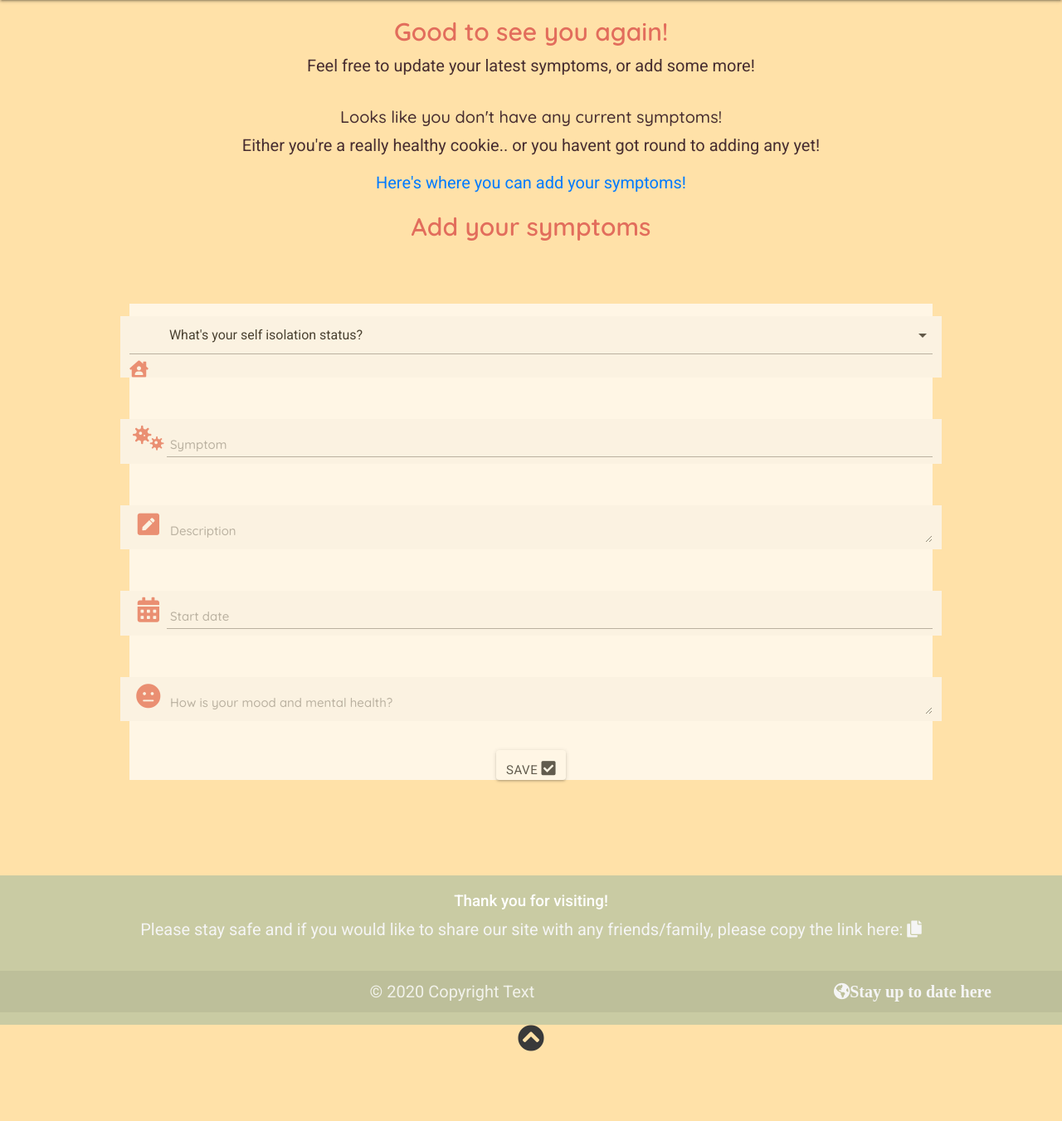
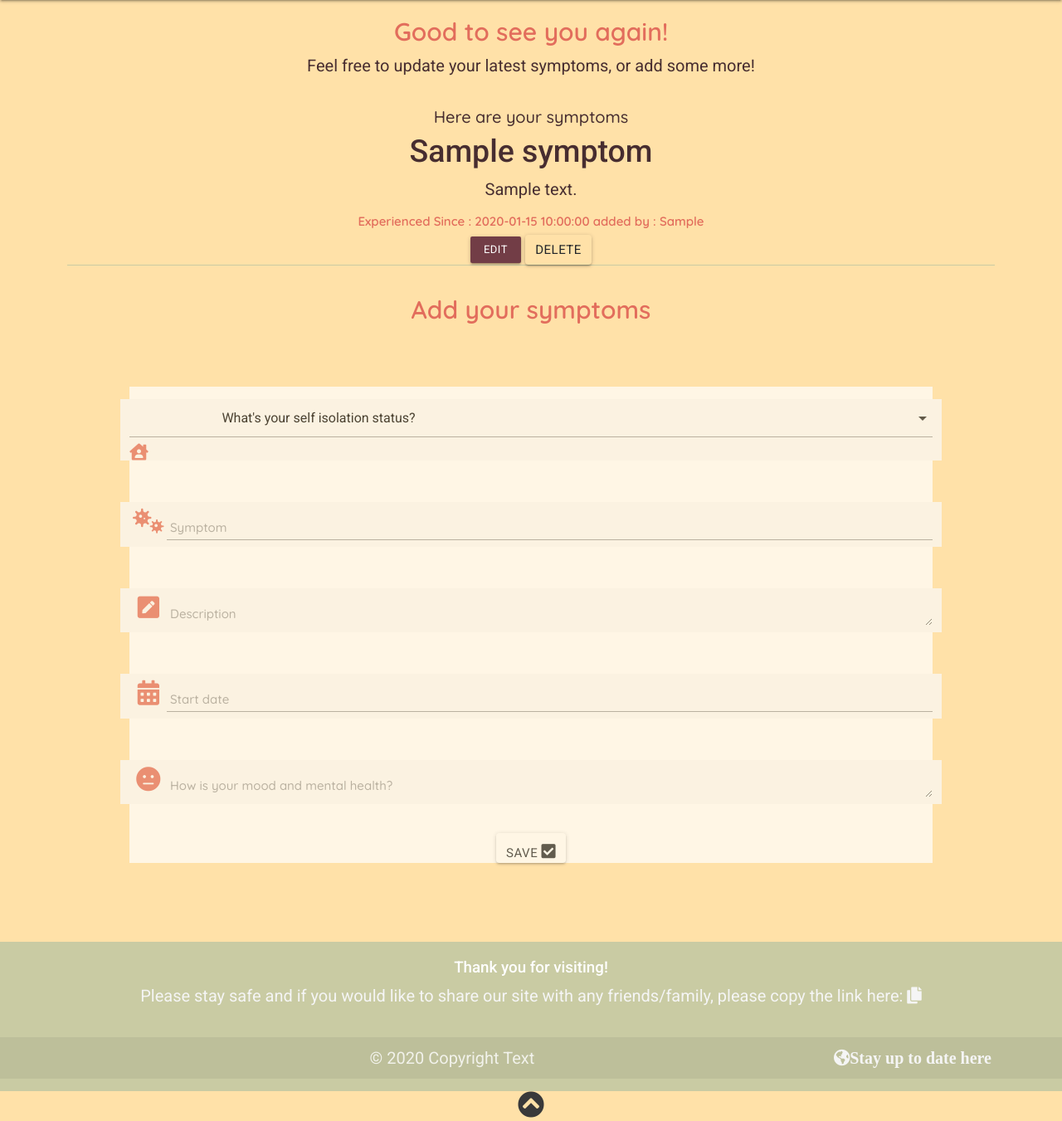
Before and after one commit to Code-Institute-Submissions/self-isolation-watch, a Flask app: page /my_symptoms/1 in a window 1280 px wide. Shown: the part 71-1422 px from the top of the page at 83% size. Before the commit the page ends 1338 px from the top, so only its background shows below. Run offline with Flask 2, Linux system fonts and the light colour scheme; the visitor is signed in with stand-in values (Sample User, id 1); a database or web service that is not in the repository returns one stand-in record (values such as "Sample title"); some libraries are stand-ins or nearby versions.

Commit message:
update; colour of div divider

```diff
--- a/app.py
+++ b/app.py
@@ -16,6 +16,8 @@ app.secret_key = os.environ.get("SECRET_KEY")
 
 mongo = PyMongo(app)
 
+# view for the main page
+
 
 @app.route("/")
 @app.route("/get_symptoms")
@@ -23,12 +25,17 @@ def get_symptoms():
     symptoms = list(mongo.db.symptoms.find())
     return render_template("symptoms.html", symptoms=symptoms)
 
+# view for the search bar beneath the list of symptoms on the home page
+
 
 @app.route("/search", methods=["GET", "POST"])
 def search():
-    query = request.form.get("query")
-    symptoms = list(mongo.db.symptoms.find({"$text": {"$search": query}}))
-    return render_template("symptoms.html", symptoms=symptoms)
+    if request.method == "POST":
+        query = request.form.get("query")
+        symptoms = list(mongo.db.symptoms.find({"$text": {"$search": query}}))
+        return render_template("symptoms.html", symptoms=symptoms)
+
+# views for the registratio and login pages
 
 
 @app.route("/register", methods=["GET", "POST"])
@@ -79,9 +86,18 @@ def login():
             return render_template("error_page.html")
     return render_template("login.html")
 
+# view for the users profile page
+
 
 @app.route("/my_symptoms/<username>", methods=["GET", "POST"])
 def my_symptoms(username):
+    # applicable to GET and POST methods
+    username = mongo.db.users.find_one(
+        {"username": session["user"]})["username"]
+    status = mongo.db.status.find()
+    symptoms = list(mongo.db.symptoms.find({"symptom_recipient": username}))
+    # the user adds a symptom from the add symptom form,
+    # which is on the my symptoms html template
     if request.method == "POST":
         new_symptom = {
             "isolation_status": request.form.get("isolation_status"),
@@ -94,32 +110,34 @@ def my_symptoms(username):
         mongo.db.symptoms.insert_one(new_symptom)
         return redirect(url_for(
             "my_symptoms", username=session['user']))
-    else:
-        username = mongo.db.users.find_one(
-            {"username": session["user"]})["username"]
-        status = mongo.db.status.find()
-        symptoms = list(mongo.db.symptoms.find())
+    # this html template also, lists the current symtpoms of the user
     return render_template(
         "my_symptoms.html",
         username=username, symptoms=symptoms, status=status)
 
+# view for the add symtpom functionality
+
 
 @app.route("/add_symptom", methods=["GET", "POST"])
 def add_symptom():
-    new_symptom = {
-            "isolation_status": request.form.get("isolation_status"),
-            "symptom_name": request.form.get("symptom_name"),
-            "description": request.form.get("description"),
-            "start_date": request.form.get("start_date"),
-            "mood": request.form.get("mood"),
-            "symptom_recipient": session["user"]
-        }
-    mongo.db.symptoms.insert_one(new_symptom)
-    flash("Your symptom has been added!")
-    return redirect(url_for(
+    if request.method == "POST":
+        status = mongo.db.status.find()
+        new_symptom = {
+                "isolation_status": request.form.get("isolation_status"),
+                "symptom_name": request.form.get("symptom_name"),
+                "description": request.form.get("description"),
+                "start_date": request.form.get("start_date"),
+                "mood": request.form.get("mood"),
+                "symptom_recipient": session["user"]
+            }
+        mongo.db.symptoms.insert_one(new_symptom)
+        flash("Your symptom has been added!")
+        return redirect(url_for(
             "my_symptoms", username=session['user']))
-    status = mongo.db.status.find()
-    return render_template("my_symptoms.html", status=status)
+    else:
+        return render_template("my_symptoms.html", status=status)
+
+# view for the edit symtpom functionality
 
 
 @app.route("/edit_symptom/<symptom_id>", methods=["GET", "POST"])
@@ -142,13 +160,17 @@ def edit_symptom(symptom_id):
     status = mongo.db.status.find()
     return render_template("edit_symptom.html", status=status, symptom=symptom)
 
+# view for the delete symtpom functionality
+
 
 @app.route("/delete_symptom/<symptom_id>")
 def delete_symptom(symptom_id):
     mongo.db.symptoms.remove(
             {"_id": ObjectId(symptom_id)})
-    flash("Your symptom has been deleted!")
+    flash("Your symptom has been deleted! Why not add another?")
     return redirect(url_for("my_symptoms", username=session['user']))
+
+# view for the log out functionality
 
 
 @app.route("/logout")
--- a/static/css/styles.css
+++ b/static/css/styles.css
@@ -236,3 +236,7 @@ color: black;
 .fa-chevron-up{
     color: #39393A;
 }
+
+.divider{
+    background-color: #C9CBA3;
+}
--- a/templates/my_symptoms.html
+++ b/templates/my_symptoms.html
@@ -1,4 +1,5 @@
-{% extends "base.html" %} {% block content %}
+{% extends "base.html" %}
+{% block content %}
 <!--my symptoms page body-->
 <!--welcome text -->
 <div class="row">
@@ -9,79 +10,54 @@
 </div>
 
 <!--if statement stating which html to display and when  -->
-{% if symptom %}
-{% for symptom in symptoms %}
+{% if symptoms %}
     <div class="row">
         <div class="col s12">
             <h2 class="subtitles">Here are your symptoms</h2>
+            <ul>
+                {% for symptom in symptoms %}
+                    <li>
+                        <h1 class="title">{{ symptom.symptom_name }}</h1>
+                        <p>{{ symptom.description }}</p>
+                        <h3 class="small-titles">
+                            Experienced Since : {{ symptom.start_date}} added by : {{ symptom.symptom_recipient }}
+                        </h3>
+                        <a href="{{ url_for('edit_symptom', symptom_id=symptom._id) }}" class="btn-small green accented">Edit</a>
+                        <!-- confirm delete modal -->
+                        <a class="btn modal-trigger" href="#delete-confirmation">Delete</a>
+                        <div id="delete-confirmation" class="modal">
+                            <div class="modal-content col s12">
+                                <h4 class="subtitles">Are you sure you want to delete?</h4>
+                            </div>
+                            <div class="modal-footer">
+                                <a href="{{ url_for('delete_symptom', symptom_id=symptom._id) }}" class="modal-close waves-effect waves-green btn-flat">Yes</a>
+                                <a href="#!" class="modal-close waves-effect waves-green btn-flat">No</a>
                             </div>
                         </div>
+                        <!--divider  -->
+                        <div class="divider"></div>
+                    </li>
                 {% endfor %}
+            </ul>
+        </div>
+    </div>
+<!--if there are no symptoms  -->
 {% else %}
     <div class="row">
         <div class="col s12">
             <h2 class="subtitles">Looks like you don't have any current symptoms!</h2>
             <p>
-      Either you're a really healthy cookie.. or you havent got round to adding
-      any yet!
+                Either you're a really healthy cookie.. or you havent got round to adding any yet!
             </p>
             <a href="#add_symptoms">Here's where you can add your symptoms!</a>
         </div>
     </div>
 {% endif %}
 
-<div class="row">
-  <div class="col s12">
-    <ul>
-      {% for symptom in symptoms %} {% if session.user| lower ==
-      symptom.symptom_recipient | lower %}
 
-      <li>
-        <h1 class="title">{{ symptom.symptom_name }}</h1>
-        <p>{{ symptom.description }}</p>
-        <h3 class="small-titles">
-          Experienced Since : {{ symptom.start_date}} added by : {{
-          symptom.symptom_recipient }}
-        </h3>
-      </li>
-    </ul>
-  </div>
-</div>
-<div class="row">
-  <div class="col s12">
-    <a
-      href="{{ url_for('edit_symptom', symptom_id=symptom._id) }}"
-      class="btn-small green accented"
-      >Edit</a
-    >
-<!--confirm delete modal  -->
-    <a
-      class="waves-effect waves-light btn modal-trigger"
-      href="#delete-confirmation"
-      >Delete</a
-    >
-    <div id="delete-confirmation" class="modal">
-      <div class="modal-content col s12">
-        <h4 class="subtitles">Are you sure you want to delete?</h4>
-      </div>
-      <div class="modal-footer">
-        <a
-          href="{{ url_for('delete_symptom', symptom_id=symptom._id) }}"
-          class="modal-close waves-effect waves-green btn-flat"
-          >Yes</a
-        >
-        <a href="#!" class="modal-close waves-effect waves-green btn-flat"
-          >No</a
-        >
-      </div>
-    </div>
-  </div>
-</div>
-
-{% endif %} {% endfor %}
 
 <!--add symptom form -->
-<div class="row"  id="add_symptoms">
+<div class="row" id="add_symptoms">
     <div class="col s12">
         <h1 class="titles">Add your symptoms</h1>
 
@@ -90,12 +66,7 @@
             <!--status of your self isolation  -->
             <div class="row">
                 <div class="input-field col s6">
-        <select
-          id="isolation_status"
-          name="isolation_status"
-          class="validate"
-          required
-        >
+                    <select id="isolation_status" name="isolation_status" class="validate" required>
                         <option value="" disabled selected>
                             What's your self isolation status?
                         </option>
@@ -105,8 +76,7 @@
                         </option>
                         {% endfor %}
                     </select>
-        <label for="isolation_status"></label
-        ><i class="fas left fa-house-user"></i>
+                    <label for="isolation_status"></label><i class="fas left fa-house-user"></i>
                 </div>
             </div>
 
@@ -114,12 +84,7 @@
             <div class="row">
                 <div class="input-field col s6">
                     <i class="prefix fas fa-viruses"></i>
-        <input
-          id="symptom_name"
-          type="text"
-          name="symptom_name"
-          class="validate"
-        />
+                    <input id="symptom_name" type="text" name="symptom_name" class="validate" />
                     <label for="symptom_name">Symptom</label>
                 </div>
             </div>
@@ -127,13 +92,7 @@
             <div class="row">
                 <div class="input-field col s6">
                     <i class="prefix fas fa-pen-square"></i>
-        <textarea
-          id="description"
-          type="text"
-          name="description"
-          class="validate"
-          required
-        ></textarea>
+                    <textarea id="description" type="text" name="description" class="validate" required></textarea>
                     <label for="description">Description</label>
                 </div>
             </div>
@@ -141,13 +100,7 @@
             <div class="row">
                 <div class="input-field col s6">
                     <i class="prefix fas fa-calendar-alt"></i>
-        <input
-          type="text"
-          class="datepicker validate"
-          id="start_date"
-          name="start_date"
-          required
-        />
+                    <input type="text" class="datepicker validate" id="start_date" name="start_date" required />
                     <label for="start_date">Start date</label>
                 </div>
             </div>
@@ -155,13 +108,7 @@
             <div class="row">
                 <div class="input-field col s6">
                     <i class="prefix fas fa-meh"></i>
-        <textarea
-          id="mood"
-          type="text"
-          name="mood"
-          class="validate"
-          required
-        ></textarea>
+                    <textarea id="mood" type="text" name="mood" class="validate" required></textarea>
                     <label for="mood">How is your mood and mental health?</label>
                 </div>
             </div>
@@ -171,11 +118,7 @@
                 <div class="col center-align s6">
                     <!--add an are you sure button  -->
 
-        <button
-          class="btn waves-effect waves-light"
-          type="submit"
-          name="action"
-        >
+                    <button class="btn waves-effect waves-light" type="submit" name="action">
                         Save
                         <i class="fas fa-check-square"></i>
                     </button>
```
Also changed, not shown: README.md. Lines whose indentation alone changed are shown as unchanged.
